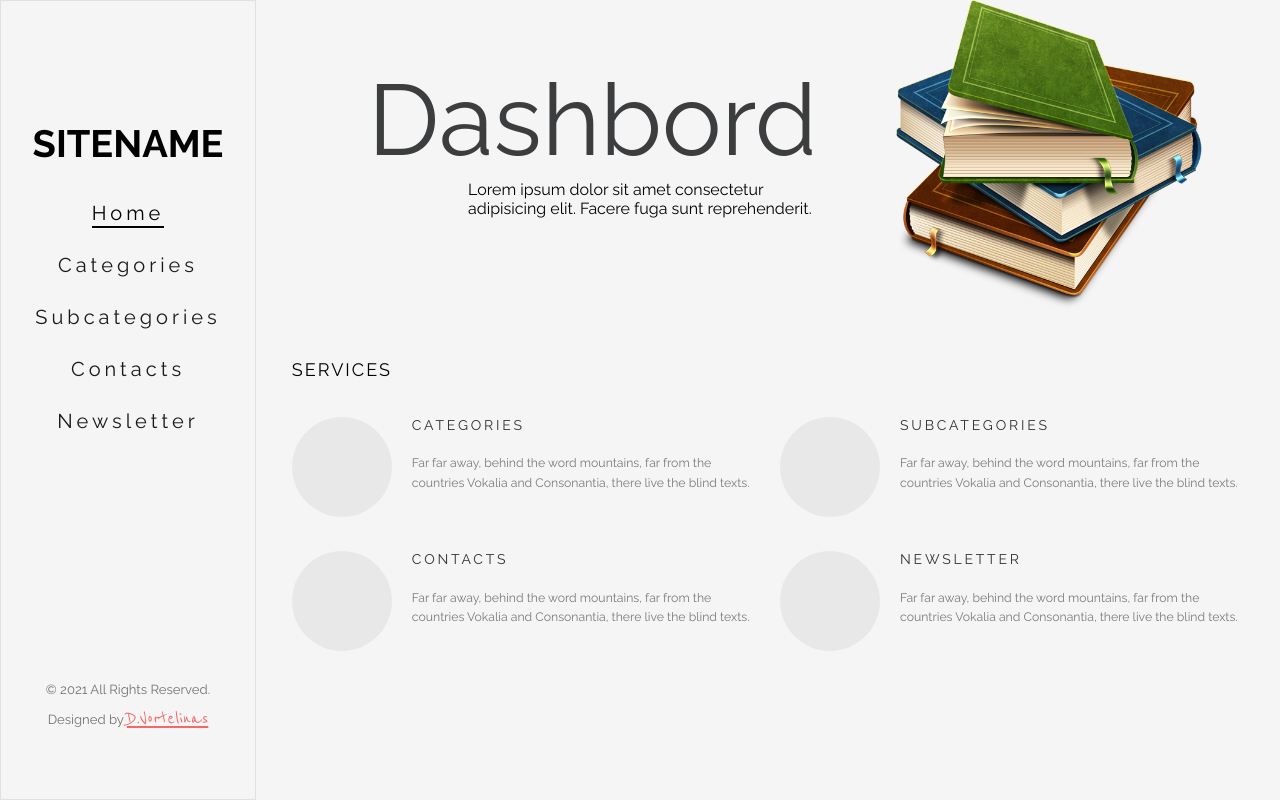
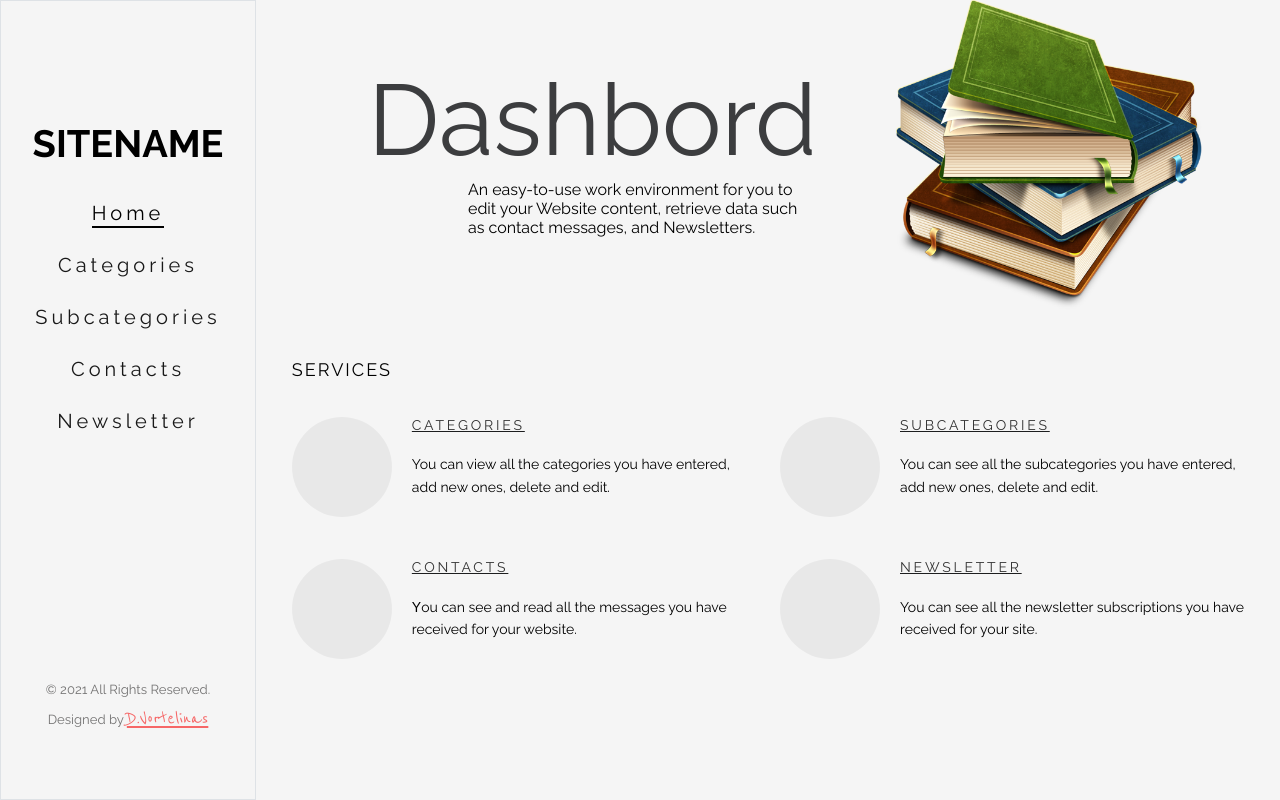
Before and after one commit to jvorte/dashboard, a PHP site: page / in a window 1280 px wide. Run offline with PHP 8.4, Linux system fonts and the light colour scheme; some libraries are stand-ins or nearby versions.

Commit message:
First Commit

```diff
--- a/css/style.css
+++ b/css/style.css
@@ -744,6 +744,10 @@ body.offcanvas #fh5co-main, body.offcanvas .fh5co-nav-toggle {
   text-align: left;
   width: 70%;
 }
+.fh5co-text p {
+color: black;
+font-size: 14px;
+}
 @media screen and (max-width: 768px) {
   .fh5co-counter .fh5co-text {
     width: 100%;
--- a/index.html
+++ b/index.html
@@ -67,7 +67,7 @@
 					<div class="row">
 					  <div class="col animate-box">
 						<h1  id="site-title">Dashbord</h1>
-						<h6 id="site-subtitle">Lorem ipsum dolor sit amet consectetur adipisicing elit. Facere fuga sunt reprehenderit.</h6>
+						<h6 id="site-subtitle">An easy-to-use work environment for you to edit your Website content, retrieve data such as contact messages, and Newsletters.</h6>
 					  </div>
 
 					  <div class="col">
@@ -88,8 +88,8 @@
 								<i class="lnr lnr-file-add"></i>
 							</div>
 							<div class="fh5co-text">
-								<h3>Categories</h3>
-								<p>Far far away, behind the word mountains, far from the countries Vokalia and Consonantia, there live the blind texts. </p>
+								<a href="categories.html"><h3>Categories</h3></a>
+								<p>You can view all the categories you have entered, add new ones, delete and edit.</p>
 							</div>
 						</div>
 					</div>
@@ -100,8 +100,8 @@
 								<i class="lnr lnr-enter"></i>
 							</div>
 							<div class="fh5co-text">
-								<h3>Subcategories</h3>
-								<p>Far far away, behind the word mountains, far from the countries Vokalia and Consonantia, there live the blind texts. </p>
+								<a href="subcategories.html"><h3>Subcategories</h3></a>
+								<p>You can see all the subcategories you have entered, add new ones, delete and edit. </p>
 							</div>
 						</div>
 					</div>
@@ -112,8 +112,8 @@
 								<i class="lnr lnr-user"></i>
 							</div>
 							<div class="fh5co-text">
-								<h3>Contacts</h3>
-								<p>Far far away, behind the word mountains, far from the countries Vokalia and Consonantia, there live the blind texts. </p>
+								 <a href="contact.html"><h3>Contacts</h3></a>
+								<p>Υou can see and read all the messages you have received for your website. </p>
 							</div>
 						</div>
 					</div>
@@ -123,8 +123,8 @@
 								<i class="lnr lnr-envelope"></i>
 							</div>
 							<div class="fh5co-text">
-								<h3>Newsletter</h3>
-								<p>Far far away, behind the word mountains, far from the countries Vokalia and Consonantia, there live the blind texts. </p>
+								<a href="newsletter.html"><h3>Newsletter</h3></a>
+								<p>You can see all the newsletter subscriptions you have received for your site. </p>
 							</div>
 						</div>
 					</div>
```
